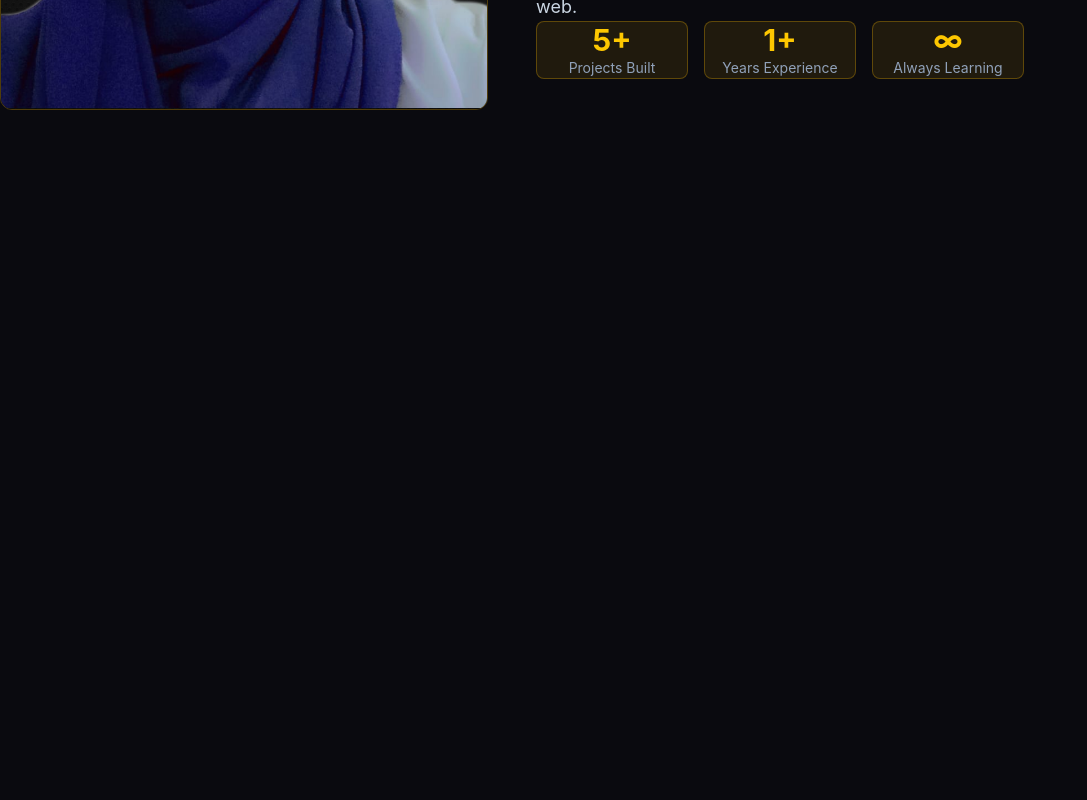
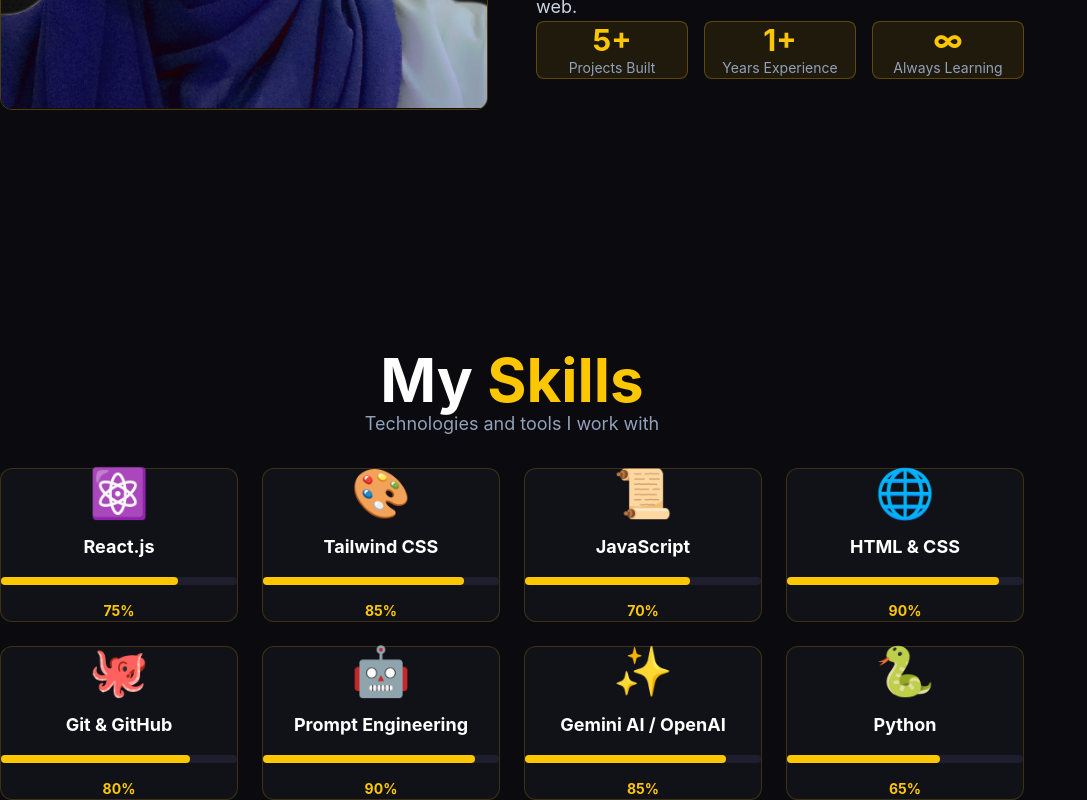
Before and after one commit to Umm-e-Fatima/portfolio, a React app: page / in a window 1280 px wide. Shown: the part 1250-2050 px from the top of the page, without its empty margins (0-1087 px from the left). Before the commit the page ends 1600 px from the top, so only its background shows below. Built offline with nearby package versions, Linux system fonts and the light colour scheme; the HTML template or start-up script is replaced by a standard one.

Commit message:
Add skills section with animated cards and progress bars

```diff
--- a/src/App.jsx
+++ b/src/App.jsx
@@ -1,6 +1,7 @@
 import Navbar from './components/Navbar'
 import Hero from './components/Hero'
 import About from './components/About'
+import Skills from './components/Skills'
 
 function App() {
   return (
@@ -8,6 +9,7 @@
       <Navbar />
       <Hero />
       <About />
+      <Skills />
     </main>
   )
 }
--- a/src/components/Skills.jsx
+++ b/src/components/Skills.jsx
@@ -0,0 +1,80 @@
+import {motion} from 'framer-motion'
+const skills=[
+    {name:'React.js',icon:'⚛️',level:75},
+    { name: 'Tailwind CSS', icon: '🎨', level: 85 },
+    { name: 'JavaScript', icon: '📜', level: 70 },
+    { name: 'HTML & CSS', icon: '🌐', level: 90 },
+    { name: 'Git & GitHub', icon: '🐙', level: 80 },
+    { name: 'Prompt Engineering', icon: '🤖', level: 90 },
+    { name: 'Gemini AI / OpenAI', icon: '✨', level: 85 },
+    { name: 'Python', icon: '🐍', level: 65 },
+]
+function Skills(){
+    return(
+        <section id="skills" className="min-h-screen-bg-[#0a0a0f] px-6 py-20">
+            <div className="max-w-5xl mx-auto">
+                {/* section title */}
+                <motion.h2
+                    initial={{opacity:0,y:20}}
+                    whileInView={{opacity:1,y:0}}
+                    transition={{duration:0.8}}
+                    viewport={{once:true}}
+                    className="text-5xl md:text-6xl font-bold text-white mb-4 text-center"
+                >
+                    My <span className="text-yellow-400">Skills</span>
+                </motion.h2>
+                {/* subtitle */}
+                <motion.p
+                    initial={{opacity:0,y:20}}
+                    whileInView={{opacity:1,y:0}}
+                    transition={{duration:0.8,delay:0.2}}
+                    viewport={{once:true}}
+                    className="text-slate-400 text-center mb-16 text-lg"
+                >
+                    Technologies and tools I work with
+                </motion.p>
+
+                {/* skills grid */}
+                <div className="grid grid-cols-1 sm:grid-cols-2 lg:grid-cols-4 gap-6">
+                    {skills.map((skill,i)=>(
+                        <motion.div
+                            key={skill.name}
+                            initial={{opacity:0,y:30}}
+                            whileInView={{opacity:1,delay:i*0.1}}
+                            viewport={{once:true}}
+                            whileHover={{scale:1.05,y:-5}}
+                            className="bg-[#111118] border border-yellow-500/20 rounded-xl p-6 flex flex-col items-center gap-4 cursor-pointer group"
+                        >
+                            {/* icons */}
+                            <div className="text-5xl group-hover:scale-110 transition-transform duration-300">
+                                {skill.icon}
+                            </div>
+
+                            {/* skill name */}
+                            <h3 className="text-white font-bold text-lg text-center">
+                                {skill.name}
+                            </h3>
+
+                            {/* progress bar */}
+                            <div className="w-full bg-[#1e1e2e] rounded-full h-2">
+                                <motion.div
+                                    initial={{ width: 0 }}
+                                    whileInView={{ width: `${skill.level}%` }}
+                                    transition={{ duration: 1, delay: i * 0.1 }}
+                                    viewport={{ once: true }}
+                                    className="bg-yellow-400 h-2 rounded-full"
+                                />
+                            </div>
+
+                            {/* percentage */}
+                            <span className="text-yellow-400 font-bold text-sm">
+                                {skill.level}%
+                            </span>
+                        </motion.div>
+                    ))}
+                </div>
+            </div>
+        </section>
+    )
+}
+export default Skills
```
